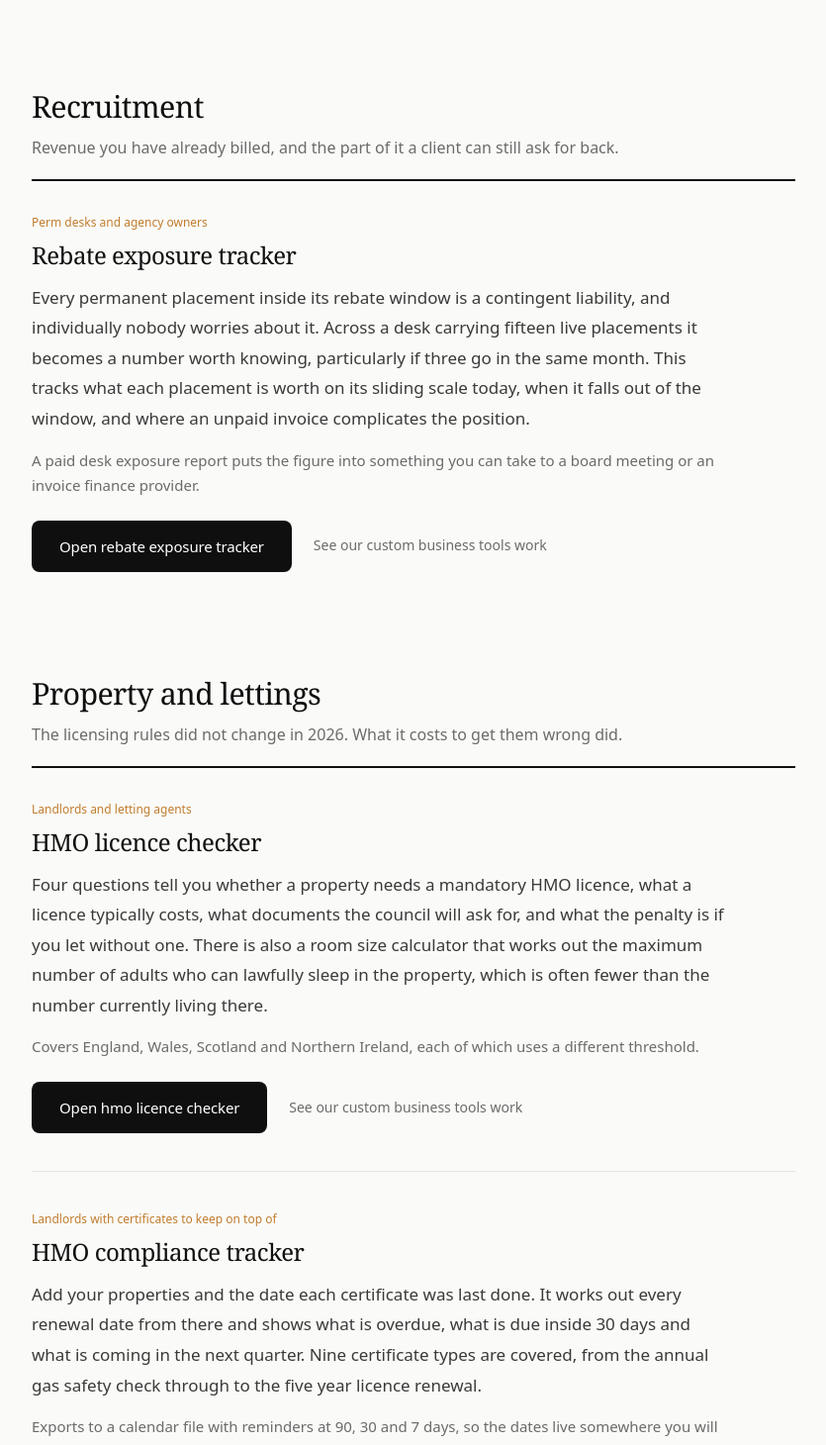
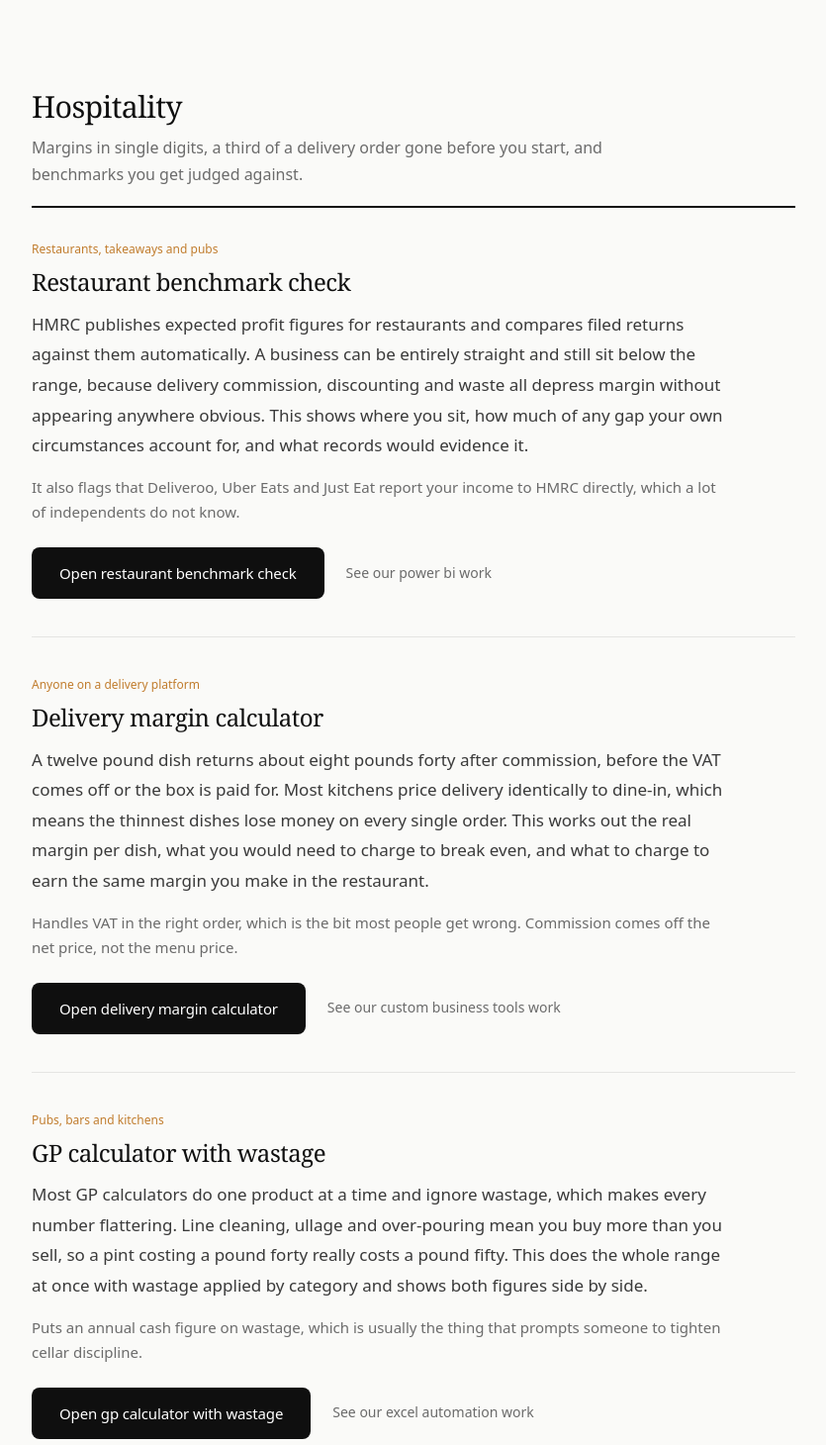
Before and after one commit to printpeachstudio-blip/lexalytic, a Next.js app: page /tools in a window 1280 px wide. Shown: the part 3400-4860 px from the top of the page at 99% size, without its empty margins (222-1057 px from the left). Built offline with nearby package versions, Linux system fonts and the light colour scheme.

Commit message:
add hospitality group to tools index, refresh homepage tools

```diff
--- a/app/tools/page.tsx
+++ b/app/tools/page.tsx
@@ -5,9 +5,9 @@ import Footer from '@/components/Footer'
 
 export const metadata: Metadata = {
   alternates: { canonical: 'https://www.lexalytic.com/tools' },
-  title: 'Free Tools for UK Businesses | Data, Construction, Recruitment, Property | Lexalytic',
+  title: 'Free Tools for UK Businesses | Data, Construction, Hospitality, Property | Lexalytic',
   description: 'Free browser based tools for UK businesses. Check a spreadsheet for the errors that break UK systems, track construction retention across every job, see how much placement revenue is still refundable, and work out whether a property needs an HMO licence. No signup, nothing uploaded.',
-  keywords: 'free business tools UK, custom software cost UK, bespoke software price, free data quality checker, spreadsheet error checker UK, construction retention tracker, lock-up days calculator, WIP days, recruitment rebate calculator, rebate exposure tracker, HMO licence checker, HMO compliance tracker, free landlord tools UK, UK compliance tools',
+  keywords: 'free business tools UK, custom software cost UK, bespoke software price, free data quality checker, spreadsheet error checker UK, construction retention tracker, pub GP calculator, delivery margin calculator, restaurant profit benchmark, lock-up days calculator, WIP days, recruitment rebate calculator, rebate exposure tracker, HMO licence checker, HMO compliance tracker, free landlord tools UK, UK compliance tools',
   openGraph: {
     title: 'Free Tools for UK Businesses | Lexalytic',
     description: 'Spreadsheet data quality, construction retention, recruitment rebate exposure, HMO licensing and certificates. Free, no signup, nothing uploaded.',
@@ -92,6 +92,53 @@ const groups = [
           'Lock-up is work delivered but not billed, plus work billed but not collected. Most firms measure the second half and never the first, because unbilled time sits in a time recording system rather than on a balance sheet. This builds both from job level, so you get the number without having to find a work in progress figure that does not exist anywhere. It then names the jobs to bill and the invoices to chase, ranked by what each releases.',
         detail:
           'A paid cash release plan turns that into something you can put in front of partners, with the priority order and what ten days off your lock-up would be worth.',
+        related: { label: 'Power BI', href: '/services/power-bi' },
+      },
+    ],
+  },
+  {
+    heading: 'Hospitality',
+    intro:
+      'Margins in single digits, a third of a delivery order gone before you start, and benchmarks you get judged against.',
+    tools: [
+      {
+        href: '/tools/restaurant-benchmark-check',
+        name: 'Restaurant benchmark check',
+        forWho: 'Restaurants, takeaways and pubs',
+        summary:
+          'HMRC publishes expected profit figures for restaurants and compares filed returns against them automatically. A business can be entirely straight and still sit below the range, because delivery commission, discounting and waste all depress margin without appearing anywhere obvious. This shows where you sit, how much of any gap your own circumstances account for, and what records would evidence it.',
+        detail:
+          'It also flags that Deliveroo, Uber Eats and Just Eat report your income to HMRC directly, which a lot of independents do not know.',
+        related: { label: 'Power BI', href: '/services/power-bi' },
+      },
+      {
+        href: '/tools/delivery-margin',
+        name: 'Delivery margin calculator',
+        forWho: 'Anyone on a delivery platform',
+        summary:
+          'A twelve pound dish returns about eight pounds forty after commission, before the VAT comes off or the box is paid for. Most kitchens price delivery identically to dine-in, which means the thinnest dishes lose money on every single order. This works out the real margin per dish, what you would need to charge to break even, and what to charge to earn the same margin you make in the restaurant.',
+        detail:
+          'Handles VAT in the right order, which is the bit most people get wrong. Commission comes off the net price, not the menu price.',
+        related: { label: 'Custom business tools', href: '/services/custom-business-tools' },
+      },
+      {
+        href: '/tools/pub-gp-calculator',
+        name: 'GP calculator with wastage',
+        forWho: 'Pubs, bars and kitchens',
+        summary:
+          'Most GP calculators do one product at a time and ignore wastage, which makes every number flattering. Line cleaning, ullage and over-pouring mean you buy more than you sell, so a pint costing a pound forty really costs a pound fifty. This does the whole range at once with wastage applied by category and shows both figures side by side.',
+        detail:
+          'Puts an annual cash figure on wastage, which is usually the thing that prompts someone to tighten cellar discipline.',
+        related: { label: 'Excel automation', href: '/services/excel-automation' },
+      },
+      {
+        href: '/tools/labour-by-session',
+        name: 'Labour by session',
+        forWho: 'Anyone writing a rota',
+        summary:
+          'The week looks profitable while two sessions carry the rest. This works out contribution per session using what an hour actually costs, which is around 26 per cent above the rate once holiday accrual, employer National Insurance and pension are added. An hour at thirteen pounds twenty costs sixteen pounds sixty eight.',
+        detail:
+          'It also argues against the obvious conclusion, since rent runs whether you open or not and most weak sessions are overstaffed at the edges rather than unviable.',
         related: { label: 'Power BI', href: '/services/power-bi' },
       },
     ],
```
Also changed, not shown: components/Tools.tsx (+17 -16 lines).
